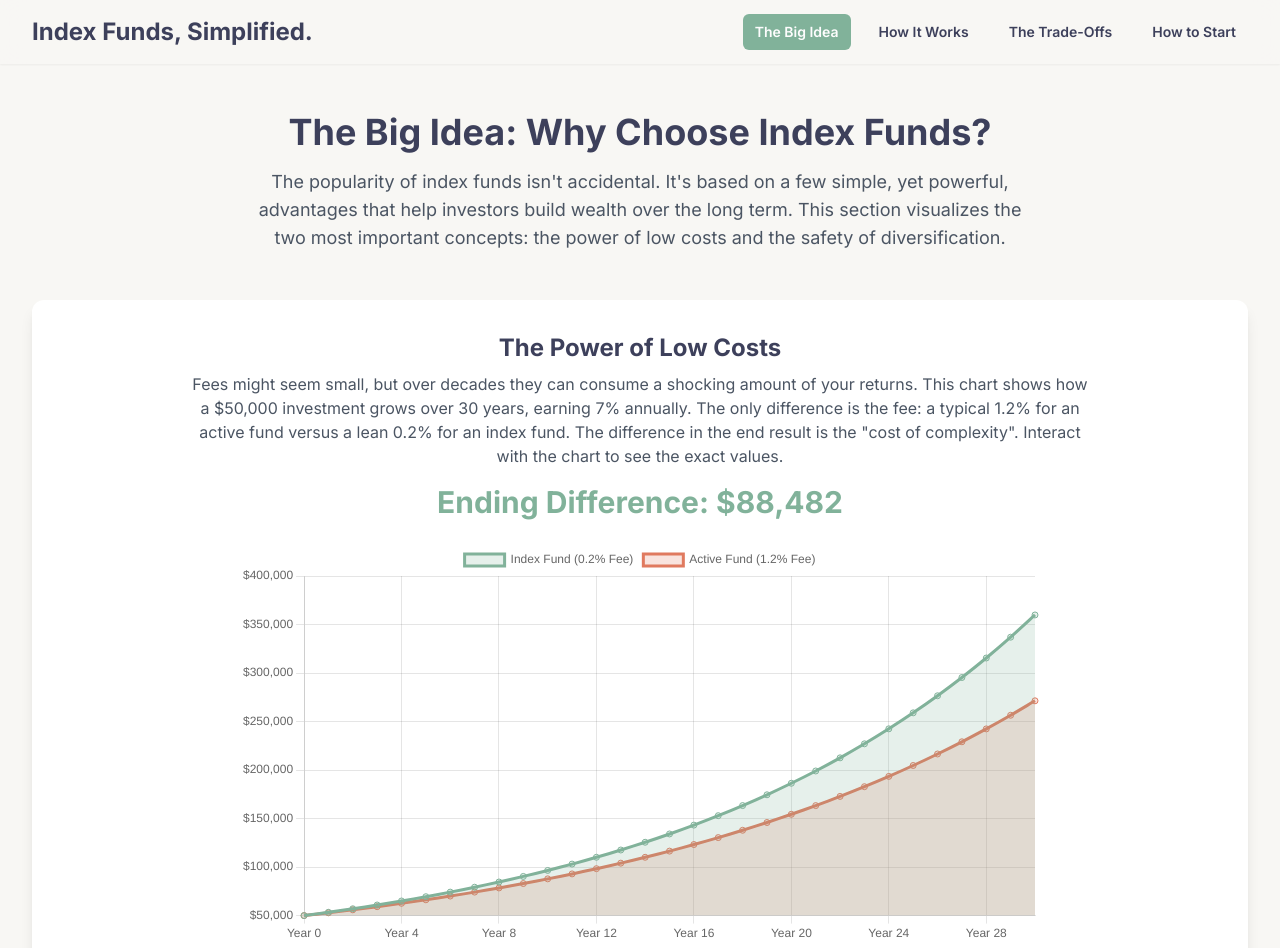
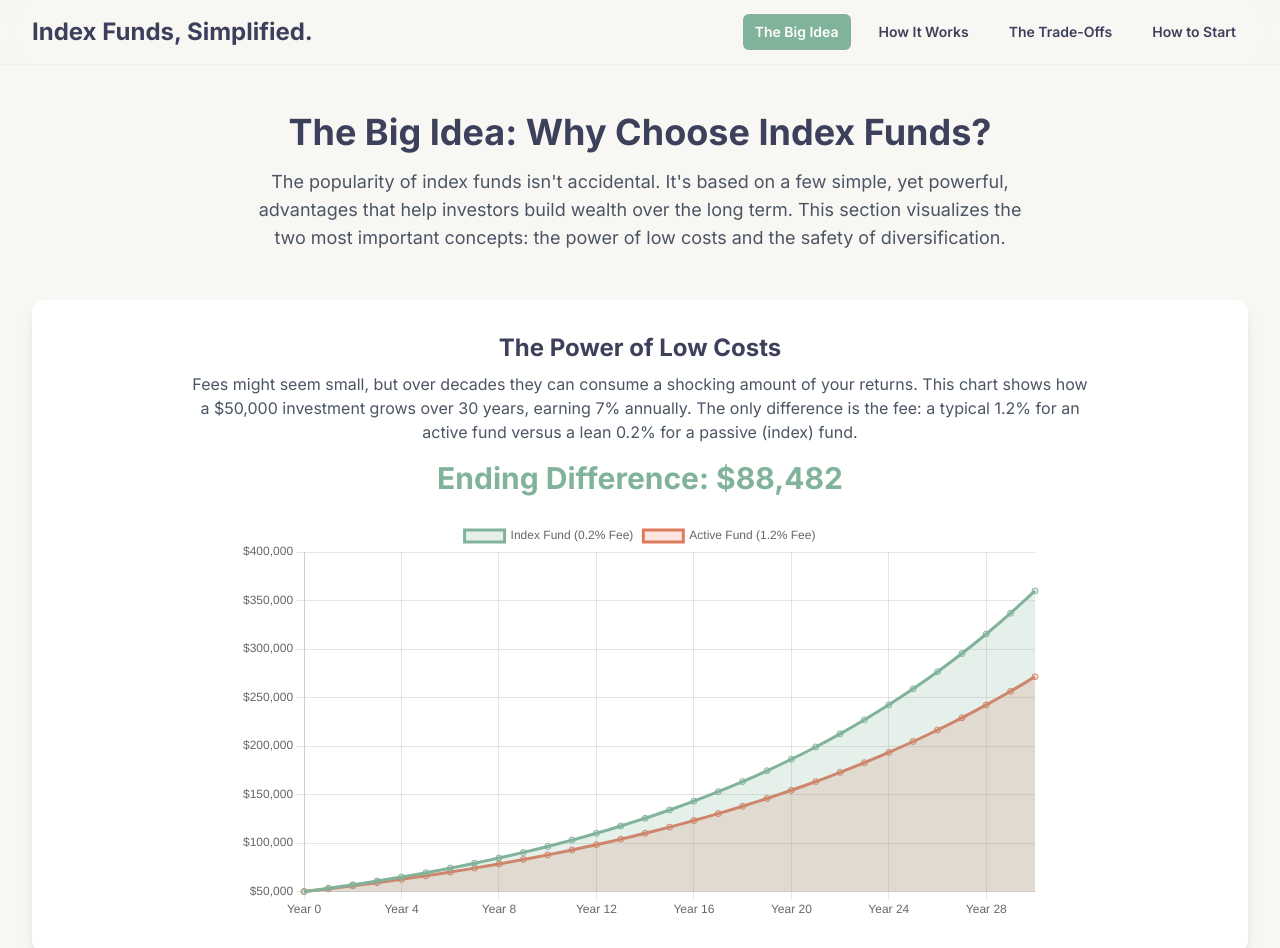
Before and after one commit to yyyprojects/IndexFundProW, a plain HTML site: page index.html in a window 1280 px wide. Shown: the top 948 px of the page. Drawn offline with nearby package versions, Linux system fonts and the light colour scheme.

Commit message:
Update index.html

```diff
--- a/index.html
+++ b/index.html
@@ -127,7 +127,7 @@
                 intro_text: 'The popularity of index funds isn\'t accidental. It\'s based on a few simple, yet powerful, advantages that help investors build wealth over the long term. This section visualizes the two most important concepts: the power of low costs and the safety of diversification.',
                 cost: {
                     title: 'The Power of Low Costs',
-                    description: 'Fees might seem small, but over decades they can consume a shocking amount of your returns. This chart shows how a $50,000 investment grows over 30 years, earning 7% annually. The only difference is the fee: a typical 1.2% for an active fund versus a lean 0.2% for an index fund. The difference in the end result is the "cost of complexity". Interact with the chart to see the exact values.',
+                    description: 'Fees might seem small, but over decades they can consume a shocking amount of your returns. This chart shows how a $50,000 investment grows over 30 years, earning 7% annually. The only difference is the fee: a typical 1.2% for an active fund versus a lean 0.2% for a passive (index) fund.',
                     chartData: {
                         initial: 50000,
                         years: 30,
```
